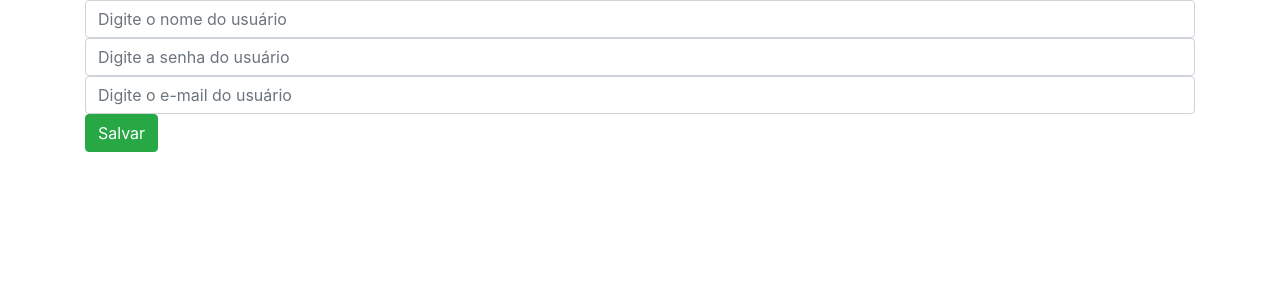
After one commit to lscxxxxx/aulastopicos, a Django app: page /cad_user in a window 1280 px wide. The commit adds this page. Shown: the top 300 px of the page. Run offline with Django 5.2, Linux system fonts and the light colour scheme; some libraries are stand-ins or nearby versions.

Commit message:
cadastro de usuário e logout do sistema

```diff
--- /dev/null
+++ b/aplicacao/templates/cad_user.html
@@ -0,0 +1,22 @@
+{% load bootstrap4 %}
+<!DOCTYPE html>
+<html lang="pt-br">
+<head>
+    <meta charset="UTF-8">
+    <meta name="viewport" content="width=device-width, initial-scale=1.0">
+    <title>Cadastro de usuário</title>
+    {% bootstrap_css %}
+</head>
+<body>
+    {% bootstrap_messages %}
+    <div class="container">
+        <form action="{% url 'url_cad_user' %}" method="POST">
+            {% csrf_token %}
+            <input type="text" name="nome" placeholder="Digite o nome do usuário" class="form-control" required>
+            <input type="password" name="senha" placeholder="Digite a senha do usuário" class="form-control" required>
+            <input type="email" name="email" placeholder="Digite o e-mail do usuário" class="form-control" required>
+            <input type="submit" value="Salvar" name="btnSalvar" class="btn btn-success">
+        </form>
+    </div>
+</body>
+</html>
--- a/aplicacao/templates/produtos.html
+++ b/aplicacao/templates/produtos.html
@@ -1,13 +1,17 @@
 {%load bootstrap4%}
 <!DOCTYPE html>
 <html lang="pt-br">
+
 <head>
   <meta charset="UTF-8">
   <meta name="viewport" content="width=device-width, initial-scale=1.0">
   <title>Produtos</title>
   {%bootstrap_css%}
 </head>
+
 <body>
+  <form action="{% url 'url_sair' %}"></form>
+  <input type="submit" value="sair" class="btn btn-danger">
   <table class="table">
     <thead>Mercadinho do Lucas
       <tr>
@@ -44,4 +48,5 @@
     <input type="submit" name="Novo Produto" class="btn btn-success">
   </form>
 </body>
+
 </html>
--- a/aplicacao/urls.py
+++ b/aplicacao/urls.py
@@ -8,4 +8,6 @@ urlpatterns = [
     path('atualizar_produto/<int:id>', views.atualizar_produto, name="url_atualizar_produto"),
     path('apagar_produto/<int:id>', views.apagar_produto, name="url_apagar_produto"),
     path('entrar', views.entrar, name="url_entrar"),
+    path('cad_user', views.cad_user, name="url_cad_user"),
+    path('sair', views.sair, name="url_sair")
 ]
--- a/aplicacao/views.py
+++ b/aplicacao/views.py
@@ -3,6 +3,7 @@ from django.http.response import HttpResponse
 from django.contrib.auth import login, authenticate, logout
 from django.contrib.auth.models import User
 from django.contrib.auth.decorators import login_required
+from django.contrib import messages
 from .models import Produto
 
 def index(request):
@@ -73,3 +74,24 @@ def entrar(request):
             return redirect('url_produto')
         else:
             return HttpResponse("PANE NO SISTEMA ALGUÉM ME DESCONFIGUROU")
+
+def cad_user(request):
+    if request.method == 'POST':
+        nome = request.POST.get('nome')
+        senha = request.POST.get('senha')
+        email = request.POST.get('email')
+
+        user = User.objects.filter(username=nome).first()
+
+        if user:
+            return HttpResponse("Usuário já existe!")
+
+        user = User.objects.create_user(username=nome, email=email, password=senha)
+        user.save()
+        messages.success(request, "Usuário criado")
+    else:
+        return render(request, "cad_user.html")
+
+def sair(request):
+    logout(request)
+    return redirect('url_entrar')
```
Also changed, not shown: db.sqlite3. Lines whose indentation alone changed are shown as unchanged.
